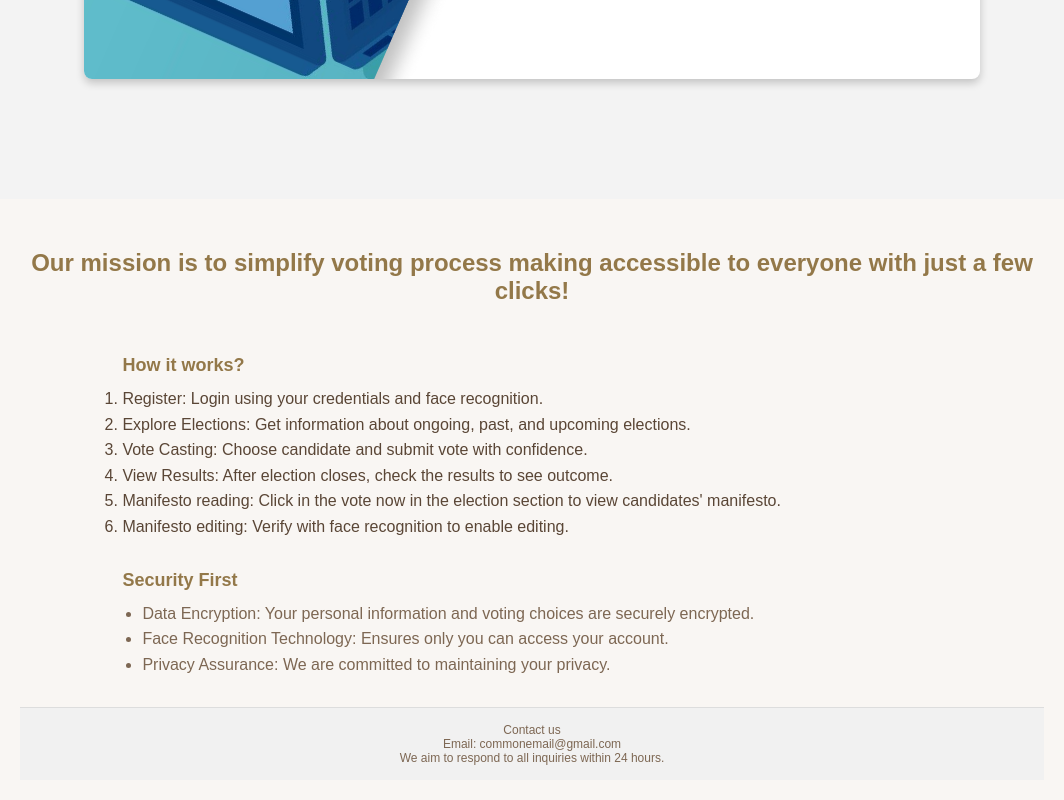
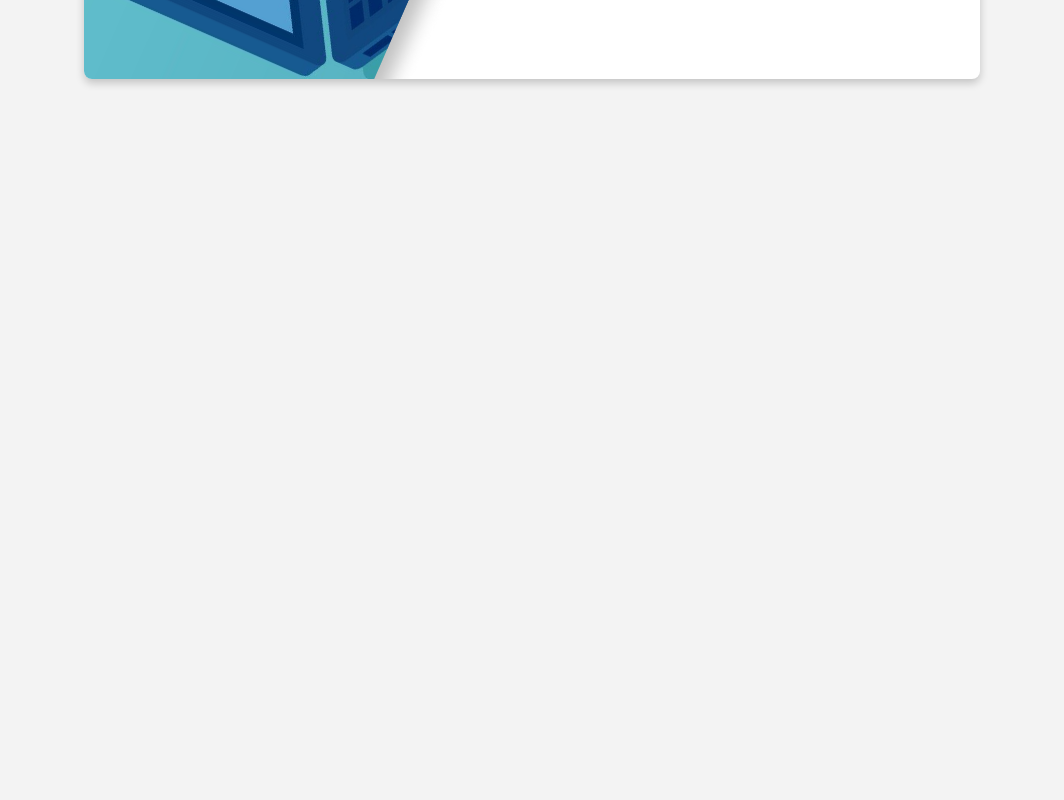
Before and after one commit to ASU-N/uff, a React (Create React App) app in the folder frontend/: page / in a window 1280 px wide. Shown: the part 601-1401 px from the top of the page, without its empty margins (108-1172 px from the left). After the commit the page ends 800 px from the top, so only its background shows below. Built offline with nearby package versions, Linux system fonts and the light colour scheme.

Commit message:
sophiya about layout changes

```diff
--- a/frontend/src/css/styles.css
+++ b/frontend/src/css/styles.css
@@ -121,7 +121,7 @@ body, html {
 /* Layout styling */
 .about-page {
   font-family: Arial, sans-serif;
-  color: #5a4636;
+  color: #333436;
   background-color: #f9f6f3;
 }
 
@@ -136,7 +136,7 @@ body, html {
 
 .mission h2 {
   font-size: 26px;
-  color: #c38b6b;
+  color: #54A0D2;
   font-weight:600;
 }
 
@@ -147,23 +147,24 @@ body, html {
 
 .how-it-works h3 {
   font-size: 18px;
-  color: #937849;
+  color: #114880;
 }
 
 .how-it-works ol {
   margin-top: 10px;
   line-height: 1.6;
+  padding-left: 20px;
 }
 
 /* Security Section */
 .security {
   margin: 30px 10%;
-  color: #7d6753;
+  color: #333436;
 }
 
 .security h3 {
   font-size: 18px;
-  color: #937849;
+  color: #114880;
 }
 
 .security ul {
@@ -210,7 +211,7 @@ body, html {
   background-color: #f1f1f1;
   padding: 15px;
   font-size: 12px;
-  color: #7d6753;
+  color: #333436;
   border-top: 1px solid #ddd;
 }
 
@@ -226,7 +227,7 @@ body, html {
 }
 
 .content h2 {
-  color: #937849;
+  color: #114880;
   text-align: center;
   font-size: 24px;
   margin-bottom: 20px;
@@ -261,14 +262,14 @@ body, html {
 .candidate-info {
   flex: 1;
   font-size: 16px;
-  color: #7d6753;
+  color: #333436;
 }
 
 .vote-button, .manifesto-button {
   padding: 8px 16px;
   border: none;
   background-color: #e8dfd3;
-  color: #937849;
+  color: #114880;
   font-size: 14px;
   cursor: pointer;
   border-radius: 10px;
@@ -301,13 +302,13 @@ body, html {
 
 .candidate-info p {
   margin: 0;
-  color: #7d6753;
+  color: #333436;
   font-size: 16px;
 }
 
 .manifesto-text {
   font-style: italic;
-  color: #7d6753;
+  color: #333436;
   margin-top: 15px;
 }
 
@@ -322,7 +323,7 @@ body, html {
 
 .promises-section h3 {
   font-size: 20px;
-  color: #937849;
+  color: #114880;
   margin-bottom: 10px;
 }
 
@@ -337,7 +338,7 @@ body, html {
 
 .promises-section li strong {
   font-size: 16px;
-  color: #937849;
+  color: #114880;
 }
 
 .promises-section ul {
--- a/frontend/src/layout/RootLayout.js
+++ b/frontend/src/layout/RootLayout.js
@@ -2,7 +2,8 @@ import {Link} from 'react-router-dom';
 import './RootLayout.css';
 import votingImage from '../assets/login.png';
 import {useState,useEffect} from 'react';
-import About from '../pages/about';
+
+
 
 export default function RootLayout(){
 
@@ -39,7 +40,7 @@ export default function RootLayout(){
                     </form>
                 </div>
             </div>
-            <About />
+
         </div>
       );
 }
```
Also changed, not shown: frontend/src/App.js (+8 -7 lines).
